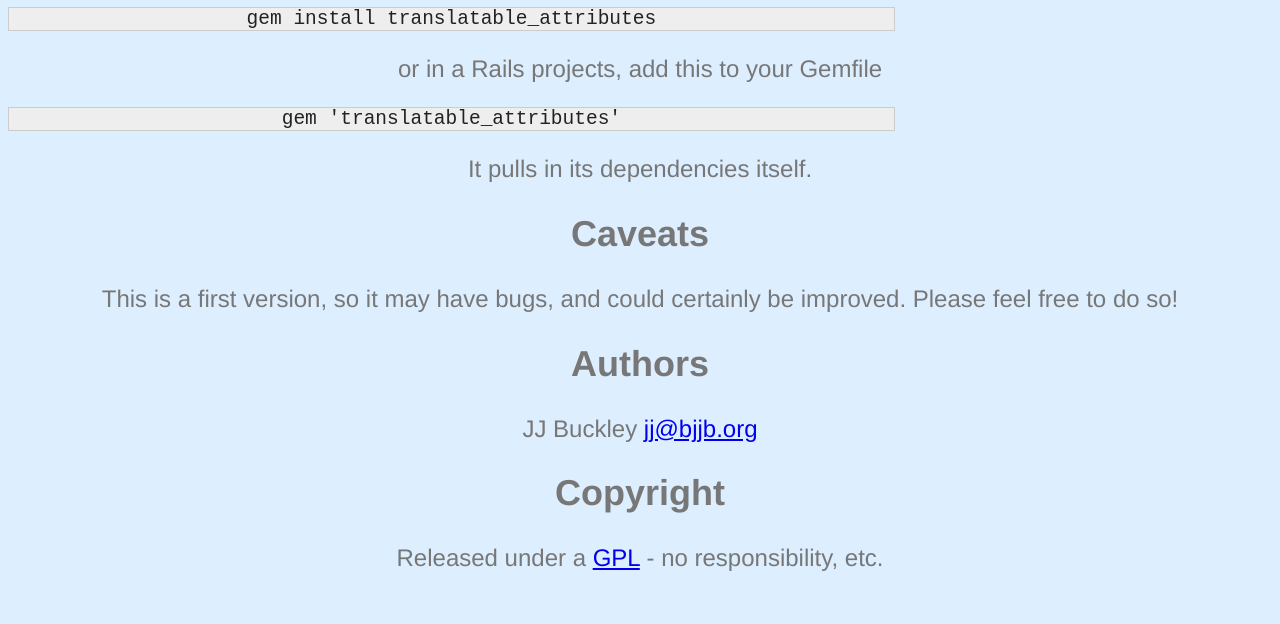
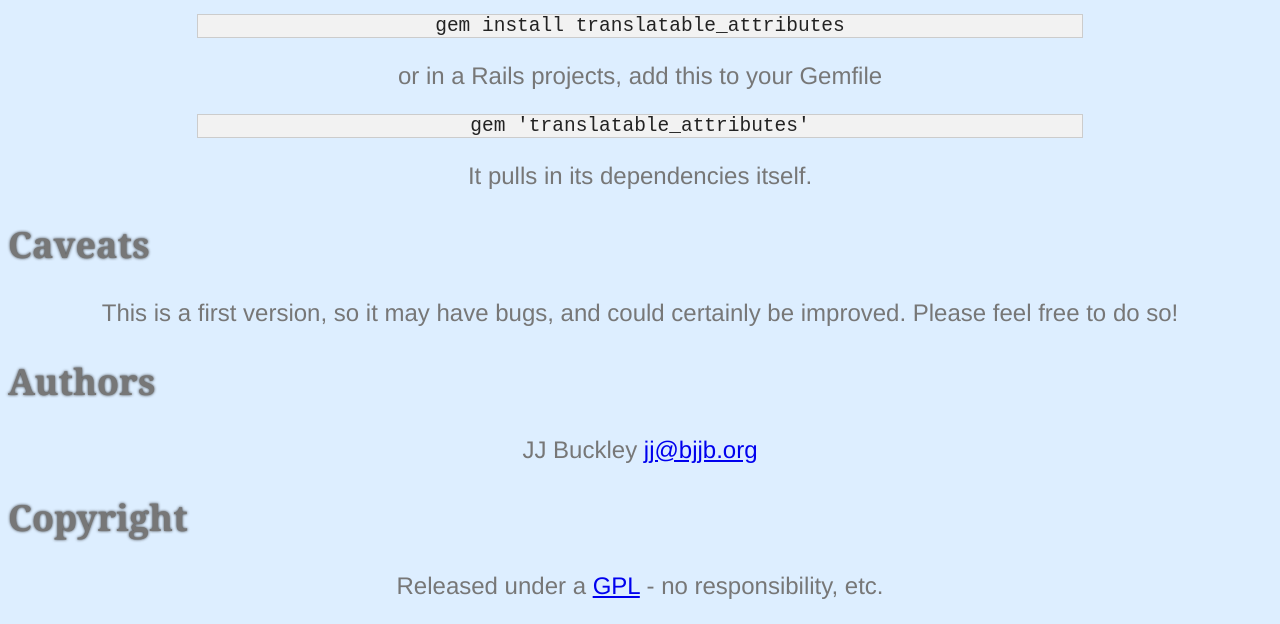
Before and after one commit to bjjb/translatable_attributes, a plain HTML site: page index.html in a window 1280 px wide. Shown: the part 744-1368 px from the top of the page. Before the commit the page ends 1340 px from the top, so only its background shows below. Drawn offline with Linux system fonts and the light colour scheme.

Commit message:
Fixed some styles

```diff
--- a/index.html
+++ b/index.html
@@ -17,12 +17,19 @@
         text-shadow: 0px 0px 5px #333333;
         font-family: "Georgia", monospace;
       }
+      h2 {
+        text-align: left;
+        text-shadow: 0px 0px 3px #333333;
+        font-family: "Georgia", monospace;
+      }
       pre {
         display: block;
         width: 70%;
-        background-color: #eeeeee;
+        background-color: #f2f2f2;
         color: #222222;
         border: 1px solid #cccccc;
+        margin: auto;
+        text-align: center;
       }
     </style>
   </head>
```
